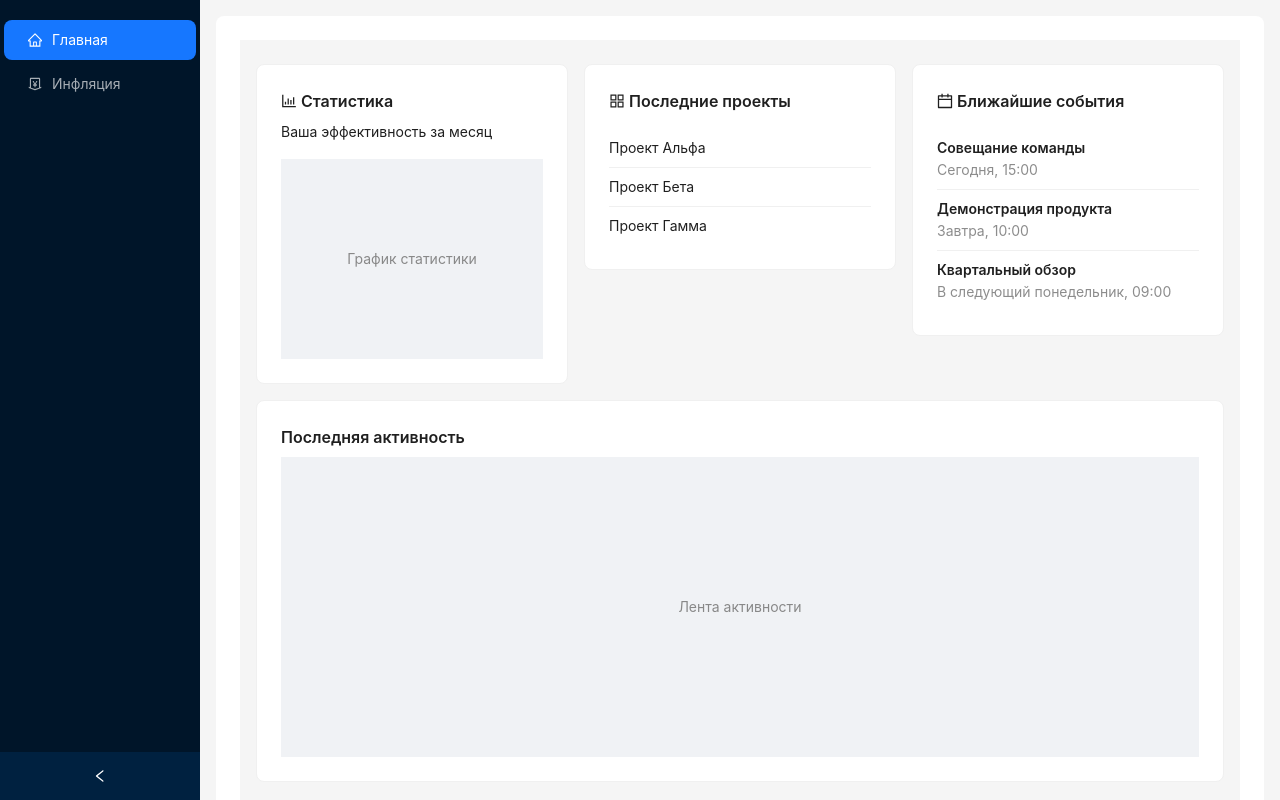
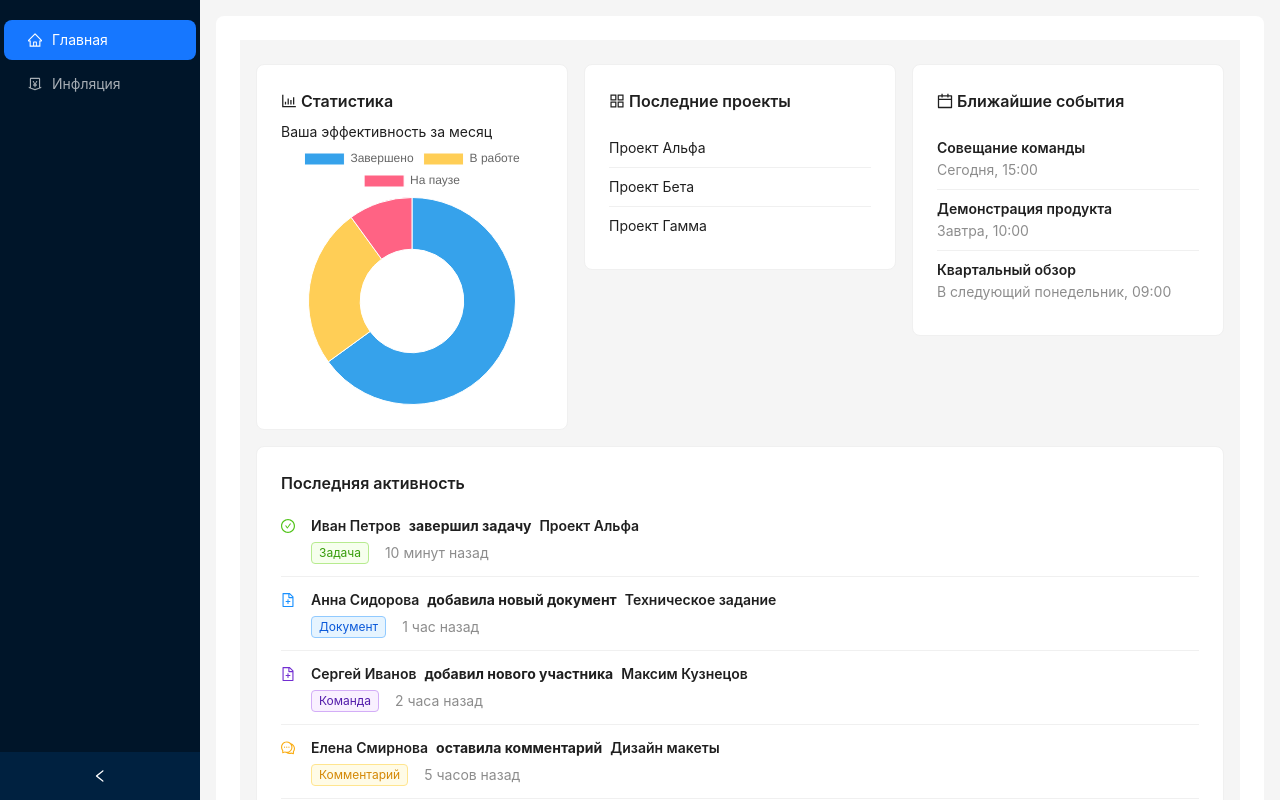
Before and after one commit to lebedev05tmn/dashboards-guap, a React (Vite) app: page / in a window 1280 px wide. Shown: the top 800 px of the page. Built offline with nearby package versions, Linux system fonts and the light colour scheme.

Commit message:
adding charts

```diff
--- a/package.json
+++ b/package.json
@@ -11,7 +11,9 @@
   },
   "dependencies": {
     "antd": "^5.24.8",
+    "chart.js": "^4.4.9",
     "react": "^19.0.0",
+    "react-chartjs-2": "^5.3.0",
     "react-dom": "^19.0.0",
     "react-router": "^7.5.1"
   },
--- a/src/modules/Home.tsx
+++ b/src/modules/Home.tsx
@@ -1,11 +1,107 @@
-import { Layout, Card, Row, Col, Typography } from 'antd';
-import { AppstoreOutlined, BarChartOutlined, CalendarOutlined } from '@ant-design/icons';
-import { FC } from 'react';
+import { Layout, Card, Row, Col, Typography, List, Space, Tag } from 'antd';
+import {
+    AppstoreOutlined,
+    BarChartOutlined,
+    CalendarOutlined,
+    CheckCircleOutlined,
+    CommentOutlined,
+    FileAddOutlined,
+} from '@ant-design/icons';
+import { FC, useEffect, useRef } from 'react';
+import { Chart as ChartJS, ArcElement, Tooltip, Legend, ChartTypeRegistry } from 'chart.js';
+import { Doughnut } from 'react-chartjs-2';
 
 const { Title, Text } = Typography;
 const { Content, Footer } = Layout;
 
+ChartJS.register(ArcElement, Tooltip, Legend);
+
+const activityData = [
+    {
+        id: 1,
+        user: 'Иван Петров',
+        action: 'завершил задачу',
+        target: 'Проект Альфа',
+        time: '10 минут назад',
+        icon: <CheckCircleOutlined style={{ color: '#52c41a' }} />,
+        type: 'success',
+    },
+    {
+        id: 2,
+        user: 'Анна Сидорова',
+        action: 'добавила новый документ',
+        target: 'Техническое задание',
+        time: '1 час назад',
+        icon: <FileAddOutlined style={{ color: '#1890ff' }} />,
+        type: 'info',
+    },
+    {
+        id: 3,
+        user: 'Сергей Иванов',
+        action: 'добавил нового участника',
+        target: 'Максим Кузнецов',
+        time: '2 часа назад',
+        icon: <FileAddOutlined style={{ color: '#722ed1' }} />,
+        type: 'team',
+    },
+    {
+        id: 4,
+        user: 'Елена Смирнова',
+        action: 'оставила комментарий',
+        target: 'Дизайн макеты',
+        time: '5 часов назад',
+        icon: <CommentOutlined style={{ color: '#faad14' }} />,
+        type: 'comment',
+    },
+    {
+        id: 5,
+        user: 'Дмитрий Васильев',
+        action: 'завершил задачу',
+        target: 'Интеграция API',
+        time: 'вчера',
+        icon: <CheckCircleOutlined style={{ color: '#52c41a' }} />,
+        type: 'success',
+    },
+];
+
 const Home: FC = () => {
+    const chartRef = useRef<ChartJS<keyof ChartTypeRegistry, number[], string> | null>(null);
+
+    const data = {
+        labels: ['Завершено', 'В работе', 'На паузе'],
+        datasets: [
+            {
+                data: [65, 25, 10],
+                backgroundColor: ['#36A2EB', '#FFCE56', '#FF6384'],
+                borderWidth: 1,
+            },
+        ],
+    };
+
+    const getTagColor = (type: string) => {
+        switch (type) {
+            case 'success':
+                return 'green';
+            case 'info':
+                return 'blue';
+            case 'team':
+                return 'purple';
+            case 'comment':
+                return 'gold';
+            default:
+                return 'blue';
+        }
+    };
+
+    useEffect(() => {
+        return () => {
+            if (chartRef.current) {
+                // eslint-disable-next-line react-hooks/exhaustive-deps
+                chartRef.current.destroy();
+            }
+        };
+    }, []);
+
     return (
         <Layout style={{ minHeight: '100vh' }}>
             <Content style={{ margin: '24px 16px 0' }}>
@@ -16,19 +112,7 @@ const Home: FC = () => {
                                 <BarChartOutlined /> Статистика
                             </Title>
                             <Text>Ваша эффективность за месяц</Text>
-                            <div
-                                style={{
-                                    height: 200,
-                                    background: '#f0f2f5',
-                                    marginTop: 16,
-                                    display: 'flex',
-                                    alignItems: 'center',
-                                    justifyContent: 'center',
-                                    color: '#888',
-                                }}
-                            >
-                                График статистики
-                            </div>
+                            <Doughnut data={data} />
                         </Card>
                     </Col>
                     <Col xs={24} sm={12} md={8}>
@@ -69,23 +153,39 @@ const Home: FC = () => {
                     </Col>
                 </Row>
 
-                {/* Дополнительный контент */}
                 <Row gutter={[16, 16]} style={{ marginTop: 16 }}>
                     <Col span={24}>
                         <Card>
                             <Title level={5}>Последняя активность</Title>
-                            <div
-                                style={{
-                                    height: 300,
-                                    background: '#f0f2f5',
-                                    display: 'flex',
-                                    alignItems: 'center',
-                                    justifyContent: 'center',
-                                    color: '#888',
-                                }}
-                            >
-                                Лента активности
-                            </div>
+                            <List
+                                itemLayout="horizontal"
+                                dataSource={activityData}
+                                renderItem={(item) => (
+                                    <List.Item>
+                                        <List.Item.Meta
+                                            avatar={item.icon}
+                                            title={
+                                                <Space>
+                                                    <Text strong>{item.user}</Text>
+                                                    <Text>{item.action}</Text>
+                                                    <Text strong>{item.target}</Text>
+                                                </Space>
+                                            }
+                                            description={
+                                                <Space>
+                                                    <Tag color={getTagColor(item.type)}>
+                                                        {item.type === 'success' && 'Задача'}
+                                                        {item.type === 'info' && 'Документ'}
+                                                        {item.type === 'team' && 'Команда'}
+                                                        {item.type === 'comment' && 'Комментарий'}
+                                                    </Tag>
+                                                    <Text type="secondary">{item.time}</Text>
+                                                </Space>
+                                            }
+                                        />
+                                    </List.Item>
+                                )}
+                            />
                         </Card>
                     </Col>
                 </Row>
```
Also changed, not shown: 1 other file (tests, documents, lock files or other folders).
